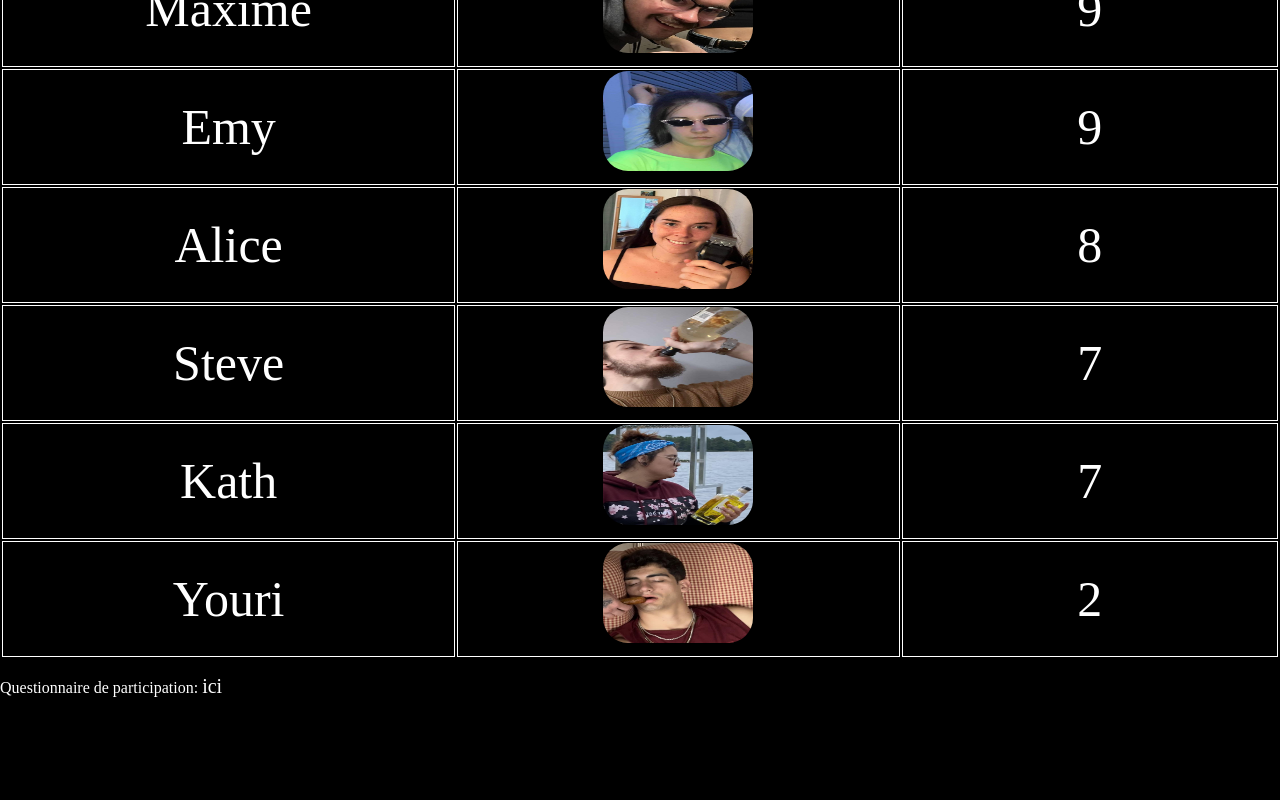
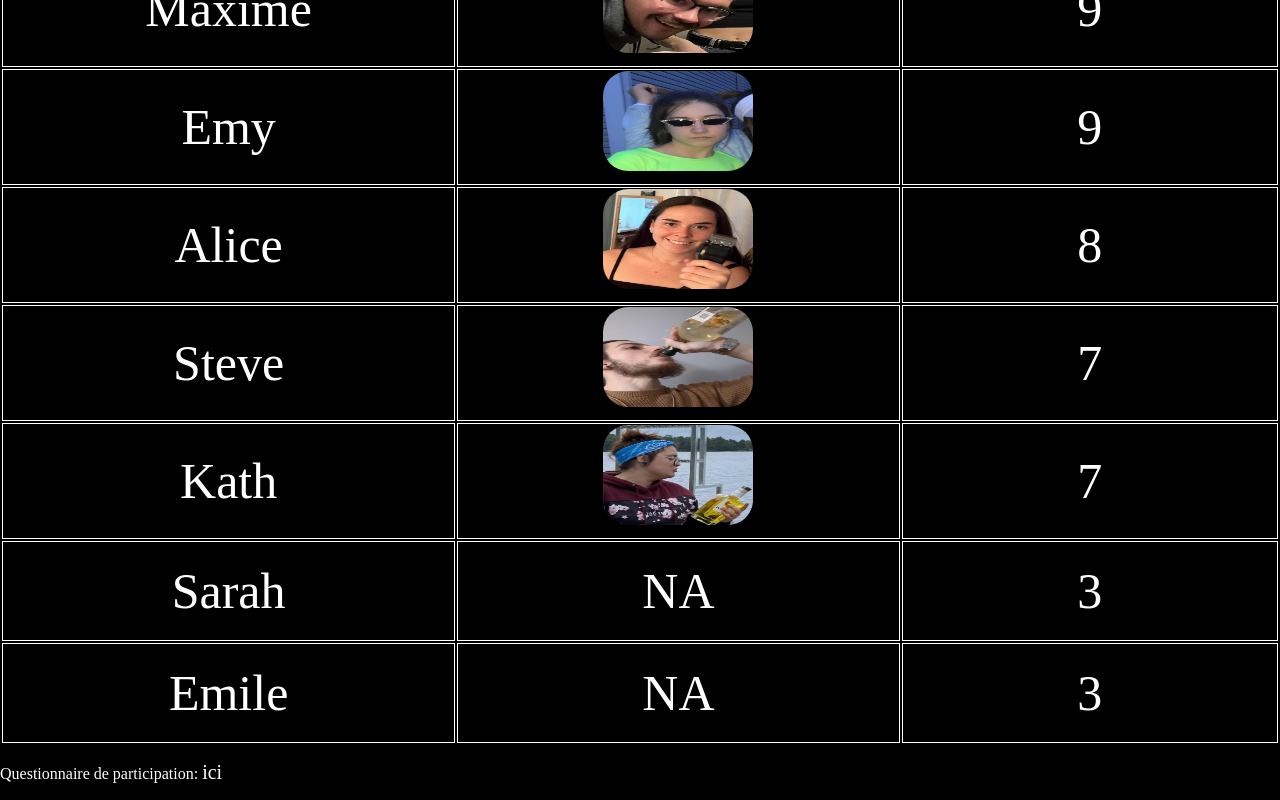
Before and after one commit to Dplayerz/WebAppChalet, a React (Vite) app: page / in a window 1280 px wide. Shown: the part 1022-1822 px from the top of the page. Before the commit the page ends 1736 px from the top, so only its background shows below. Built offline with nearby package versions, Linux system fonts and the light colour scheme.

Commit message:
Update Leader.tsx

```diff
--- a/src/Leader.tsx
+++ b/src/Leader.tsx
@@ -62,9 +62,10 @@ const data = [
   { Nom: "Eliane", Photo: <ElianeArr />, PTS: 14 },
   { Nom: "Raph", Photo: <RaphArr />, PTS: 15 },
   { Nom: "Emy", Photo: <EmyArr />, PTS: 9 },
-  { Nom: "Youri", Photo: <YouriArr />, PTS: 2 },
+  { Nom: "Sarah", Photo: "NA", PTS: 3 },
   { Nom: "Yanni", Photo: <BugX />, PTS: 13 },
 { Nom: "Alexe", Photo: <AleArr />, PTS: 11 },
+  { Nom: "Emile", Photo: "NA", PTS: 3 },
   ];
 
 const Pep = data[0].PTS;
@@ -75,12 +76,13 @@ const Ka = data[4].PTS;
 const Eli = data[5].PTS;
 const Ra = data[6].PTS;
 const Em = data[7].PTS;
-const You = data[8].PTS;
+const Sar = data[8].PTS;
 const Yan = data[9].PTS;
 const AleX = data[10].PTS;
+const Emil = data[11].PTS;
 
-export const team1 = Yan + Max + You + Eli + Al + AleX;
-export const team2 = Pep + Stev + Ka + Ra + Em;
+export const team1 = Yan + Max + Eli + Al + AleX + Em;
+export const team2 = Pep + Stev + Ka + Ra + Sar + Emil;
 
 data.sort((a, b) => {
   if (b.PTS < a.PTS) return -1;
```
